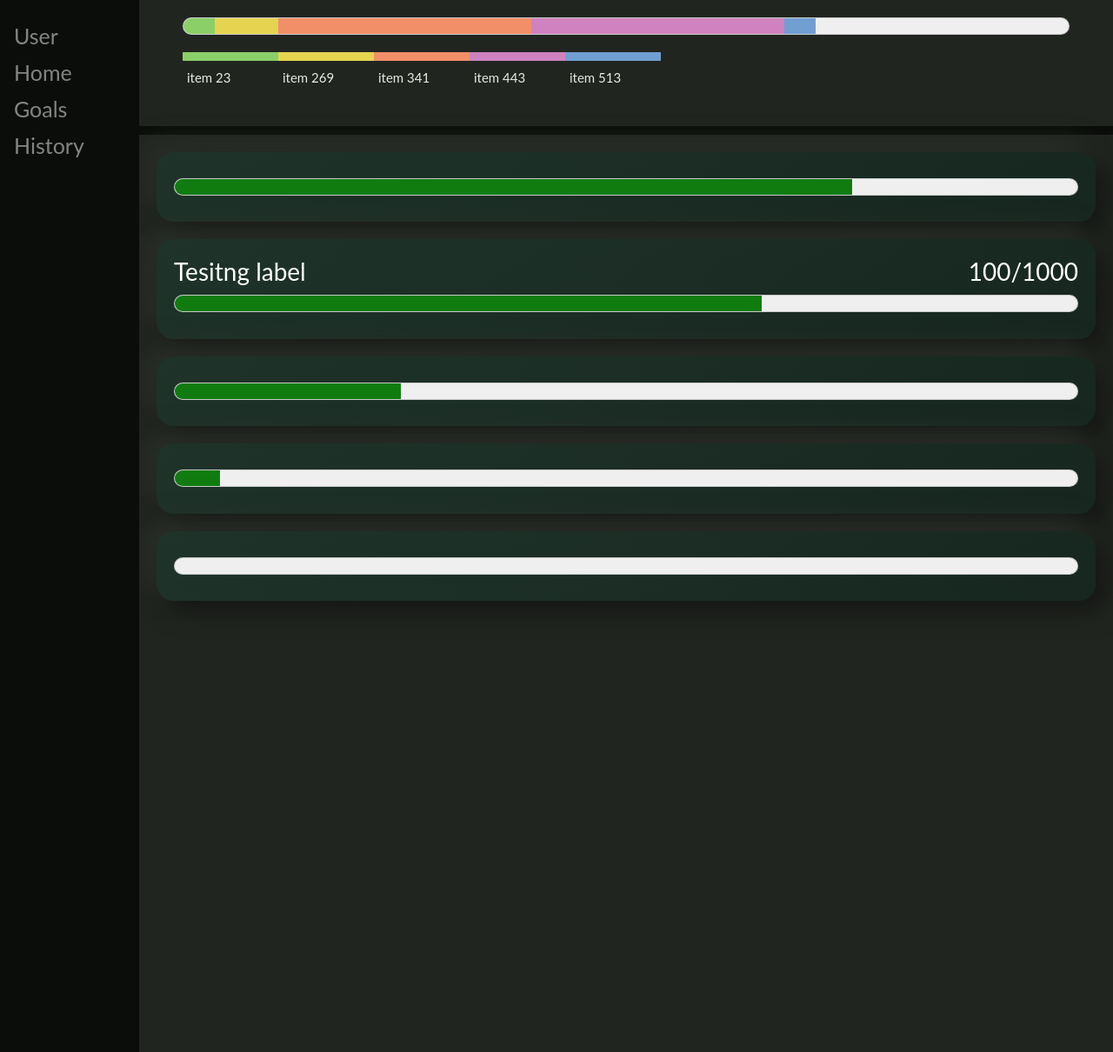
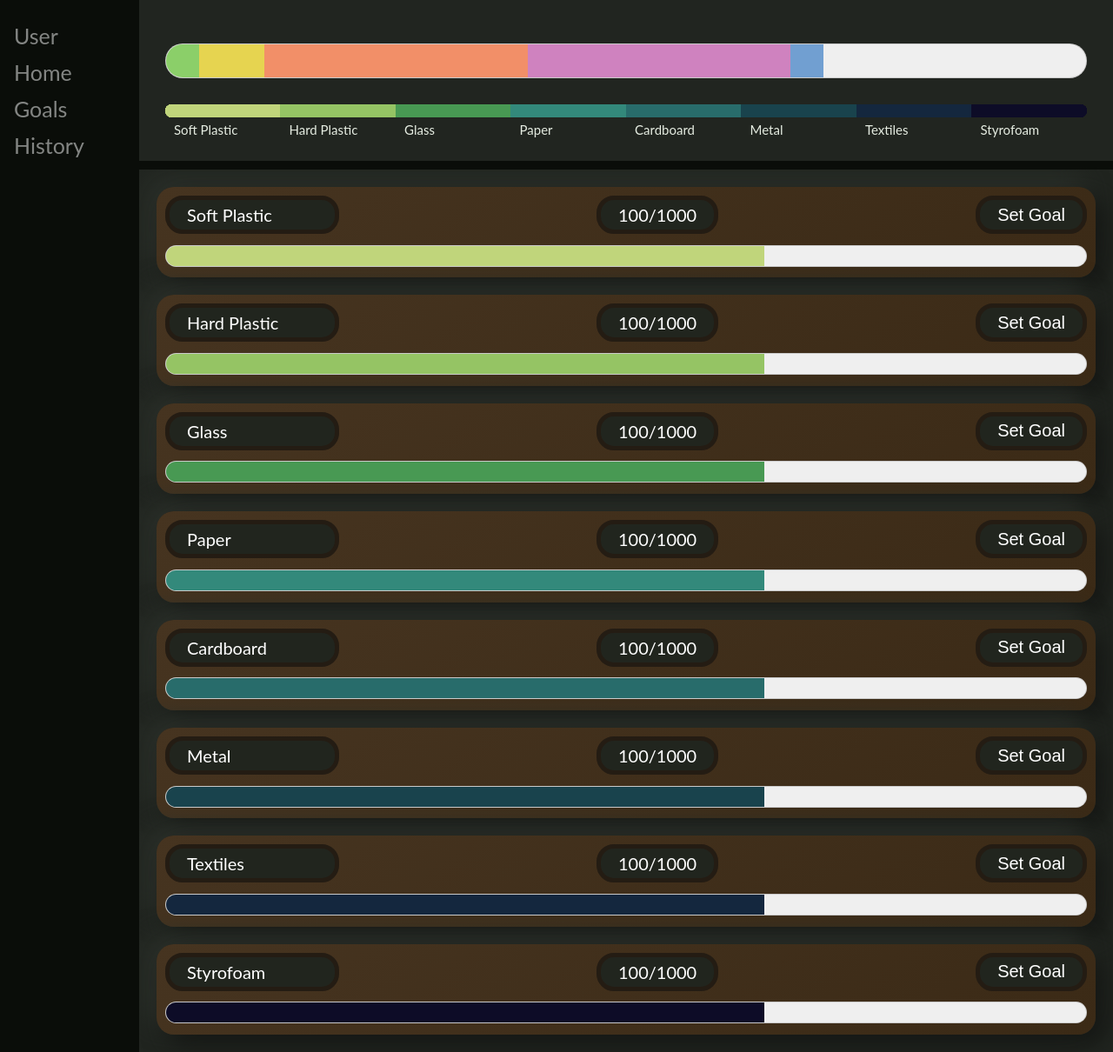
Before and after one commit to JordanYChu/RecyclingTracker, a Flask app: page /history in a window 1280 px wide. Shown: the whole page at 87% size. Run offline with Flask 3, Linux system fonts and the light colour scheme.

Commit message:
HIstory page update css

```diff
--- a/static/colors.css
+++ b/static/colors.css
@@ -8,4 +8,14 @@
     --accent: #81bda2;
     --text: #e5ece1;
     --text-darker: #838583;
+
+    /* global counter colors */
+    --pistachio: #c0d57bff;
+    --pistachio-3: #95c464ff;
+    --pigment-green: #489953ff;
+    --viridian: #33897bff;
+    --caribbean-current: #286c6bff;
+    --midnight-green: #19434dff;
+    --oxford-blue: #14273eff;
+    --oxford-blue-2: #0d0c27ff;
 }
--- a/static/globalCounter.css
+++ b/static/globalCounter.css
@@ -1,6 +1,9 @@
+@import url("colors.css");
+
 #global-meter {
-    padding: 0px 40px;
     width: 100%;
+    height: 80px;
+    margin: 0px 0px 10px 0px;
 }
 #global-meter::-webkit-meter-optimum-value {
     background: linear-gradient( 90deg,
@@ -16,50 +19,54 @@
 }
 
 .total {
-
+    margin-top: 20px;
     font-size: 15px;
-    margin: 2em 40px;
     padding: 0px 0px;
     list-style-type: none;
-    width:550px;
-    display: block;
-    position: relative;
+    width: 100%;
+    position: relative
 }
 
 .item-totals{
-
   outline: 0px solid #c00;
   float: left;
-  width: 110px;
-  padding-left: 5px;
-
-  -webkit-box-sizing: border-box;
-     -moz-box-sizing: border-box;
-          box-sizing: border-box;
+  width: calc(100% / 8);
+  text-align: left;
+  text-indent: 10px ;
 }
 
 .item-totals::before {
 
   content: '';
   width: 100%;
-  height: 10px;
+  height: 15px;
   outline: 0px solid #000;
   position: absolute;
   top: -20px;
-  left: 0;
-  border-radius: 2px;
+  left: 0px;
+
+  border-radius: 20px;
 
   background-image: linear-gradient( 90deg,
-                                     #8bcf69 20%,
-                                     #e6d450 20%,
-                                     #e6d450 40%,
-                                     #f28f68 40%,
-                                     #f28f68 60%,
-                                     #cf82bf 60%,
-                                     #cf82bf 80%,
-                                     #719fd1 80%,
-                                     #719fd1 100%);
-
+                                    var(--pistachio) 0%,
+                                    var(--pistachio) 12.5%,
+                                    var(--pistachio-3) 12.5%,
+                                    var(--pistachio-3) 25%,
+                                    var(--pigment-green) 25%,
+                                    var(--pigment-green) 37.5%,
+                                    var(--viridian) 37.5%,
+                                    var(--viridian) 50%,
+                                    var(--caribbean-current) 50%,
+                                    var(--caribbean-current) 62.5%,
+                                    var(--midnight-green) 62.5%,
+                                    var(--midnight-green) 75%,
+                                    var(--oxford-blue) 75%,
+                                    var(--oxford-blue) 87.5%,
+                                    var(--oxford-blue-2) 87.5%,
+                                    var(--oxford-blue-2) 100%);
+}
+.achievement-list {
+    overflow-y: scroll;
 }
 
 .achievement-list meter {
@@ -67,17 +74,17 @@
 }
 
 meter {
-    height: 40px;
+    height: 50px;
+    margin: 0px 0px -10px 0px;
 }
 
 .meter-case {
     margin: 20px;
-    padding: 20px;
+    padding: 10px;
     color: white;
     background-color: var(--button-color);
     border-radius: 20px;
-    /*color: var(--text-darker);*/
-    background: linear-gradient(145deg, #1f332a, #172720);
+    background: linear-gradient(145deg,  #463420, #3b2a16);
     box-shadow:  12px 12px 28px #151714,
     -12px -12px 28px #2c312b;
 }
@@ -85,3 +92,47 @@ meter {
     display: flex;
     justify-content: space-between;
 }
+
+.meter-info > label,button {
+    font-size: 20px;
+    color: white;
+    background: #21251e;
+    border-radius: 20px;
+    border: solid 5px #241c13;
+    padding: 5px 20px;
+}
+
+#item-name {
+    width: 150px;
+}
+
+/* Each Meter Color*/
+#soft-plastic meter::-webkit-meter-optimum-value {
+    background-color: var(--pistachio);
+}
+#hard-plastic  meter::-webkit-meter-optimum-value {
+    background-color: var(--pistachio-3);
+}
+#glass  meter::-webkit-meter-optimum-value {
+    background-color: var(--pigment-green);
+}
+
+#paper  meter::-webkit-meter-optimum-value {
+    background-color: var(--viridian);
+}
+
+#cardboard  meter::-webkit-meter-optimum-value {
+    background-color: var(--caribbean-current);
+}
+
+#metal  meter::-webkit-meter-optimum-value {
+    background-color: var(--midnight-green);
+}
+
+#textiles  meter::-webkit-meter-optimum-value {
+    background-color: var(--oxford-blue);
+}
+
+#styrofoam  meter::-webkit-meter-optimum-value {
+    background-color: var(--oxford-blue-2);
+}
--- a/static/style.css
+++ b/static/style.css
@@ -62,7 +62,7 @@ html, body {
     height: 125px;
     border-bottom: 10px solid var(--background);
     margin: 0px;
-    padding: 10px;
+    padding: 30px;
 }
 
 .items {
--- a/templates/history.html
+++ b/templates/history.html
@@ -21,43 +21,82 @@
         <div class="topbar">
             <meter id="global-meter" value="100" min="0" max="140" title="insert title here"></meter>
             <ul class="total">
-                <li class="item-totals">item 2<span class="used-space">3</span></li>
-                <li class="item-totals">item 2<span class="used-space">69</span></li>
-                <li class="item-totals">item 3<span class="used-space">41</span></li>
-                <li class="item-totals">item 4<span class="used-space">43</span></li>
-                <li class="item-totals">item 5<span class="used-space">13</span></li>
-            </ul>
+                <li class="item-totals">Soft Plastic</li>
+                <li class="item-totals">Hard Plastic</li>
+                <li class="item-totals">Glass</li>
+                <li class="item-totals">Paper</li>
+                <li class="item-totals">Cardboard</li>
+                <li class="item-totals">Metal</li>
+                <li class="item-totals">Textiles</li>
+                <li class="item-totals">Styrofoam</li>
         </div>
 
         <div class="achievement-list">
-            <div class="meter-case">
+            <div class="meter-case" id="soft-plastic">
                 <div class="meter-info">
-
-                </div>
-                <meter value="15" max="20"></meter>
-            </div>
-            <div class="meter-case">
-                <div class="meter-info">
-                    <label id="item">Tesitng label</label>
-                    <label for="">100/1000</label>
+                    <label id="item-name">Soft Plastic</label>
+                    <label id="item-total">100/1000</label>
+                    <button class="goal-set">Set Goal</button>
                 </div>
                 <meter value="13" max="20"></meter>
             </div>
-            <div class="meter-case">
-                <div class="meter-info"></div>
-                <meter value="5" max="20"></meter>
+            <div class="meter-case" id="hard-plastic">
+                <div class="meter-info">
+                    <label id="item-name">Hard Plastic</label>
+                    <label id="item-total">100/1000</label>
+                    <button class="goal-set">Set Goal</button>
+                </div>
+                <meter value="13" max="20"></meter>
             </div>
-            <div class="meter-case">
-                <div class="meter-info"></div>
-                <meter value="1" max="20"></meter>
+            <div class="meter-case" id="glass">
+                <div class="meter-info">
+                    <label id="item-name">Glass</label>
+                    <label id="item-total">100/1000</label>
+                    <button class="goal-set">Set Goal</button>
+                </div>
+                <meter value="13" max="20"></meter>
             </div>
-            <div class="meter-case">
-                <div class="meter-info"></div>
-                <meter value="0" max="20"></meter>
+            <div class="meter-case" id="paper">
+                <div class="meter-info">
+                    <label id="item-name">Paper</label>
+                    <label id="item-total">100/1000</label>
+                    <button class="goal-set">Set Goal</button>
+                </div>
+                <meter value="13" max="20"></meter>
             </div>
-
+            <div class="meter-case" id="cardboard">
+                <div class="meter-info">
+                    <label id="item-name">Cardboard</label>
+                    <label id="item-total">100/1000</label>
+                    <button class="goal-set">Set Goal</button>
+                </div>
+                <meter value="13" max="20"></meter>
+            </div>
+            <div class="meter-case" id="metal">
+                <div class="meter-info">
+                    <label id="item-name">Metal</label>
+                    <label id="item-total">100/1000</label>
+                    <button class="goal-set">Set Goal</button>
+                </div>
+                <meter value="13" max="20"></meter>
+            </div>
+            <div class="meter-case" id="textiles">
+                <div class="meter-info">
+                    <label id="item-name">Textiles</label>
+                    <label id="item-total">100/1000</label>
+                    <button class="goal-set">Set Goal</button>
+                </div>
+                <meter value="13" max="20"></meter>
+            </div>
+            <div class="meter-case" id="styrofoam">
+                <div class="meter-info">
+                    <label id="item-name">Styrofoam</label>
+                    <label id="item-total">100/1000</label>
+                    <button class="goal-set">Set Goal</button>
+                </div>
+                <meter value="13" max="20"></meter>
+            </div>
         </div>
-
     </div>
 
 </body>
```
